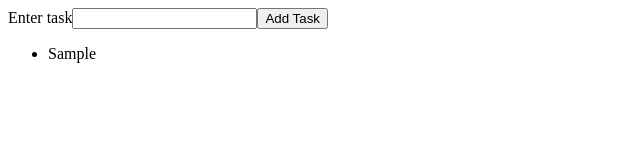
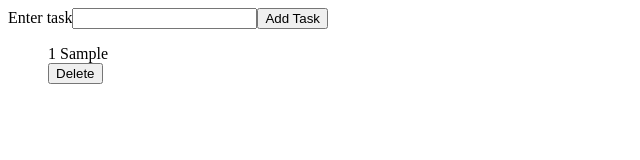
Before and after one commit to Ana-Becerril/react-test, a React (Create React App) app: page / in a window 1280 px wide. Both pictures are taken after typing "Sample" into the empty fields and a click on the button "Add Task". Shown: the top 160 px of the page, without its empty margins (0-640 px from the left). Built offline with nearby package versions, Linux system fonts and the light colour scheme.

Commit message:
I'm doing practices about React, today learned about events and state

```diff
--- a/src/App.js
+++ b/src/App.js
@@ -10,7 +10,9 @@ class App extends Component {
       task: { text: '' },
       tasks: [],
     };
+    this.deleteItem = this.deleteItem.bind(this);
   }
+
 
   handleChange = (e) => {
     this.setState({
@@ -27,6 +29,12 @@ class App extends Component {
       task: { text: '' },
     });
   };
+
+    deleteItem(index){
+  this.setState((prevState) => ({
+    tasks: prevState.tasks.filter((_, i) => i !== index)
+  }));
+}
 
   render() {
     const { task, tasks } = this.state;
@@ -47,7 +55,7 @@ class App extends Component {
             Add Task
           </button>
         </form>
-        <Overview tasks={tasks} />
+        <Overview tasks={tasks} deleteItem={this.deleteItem} />
       </div>
     );
   }
--- a/src/components/Overview.js
+++ b/src/components/Overview.js
@@ -1,12 +1,16 @@
 import React from "react";
 
-const Overview = (props) => {
-  const { tasks } = props;
+const Overview = ({tasks, deleteItem}) => {
+
 
   return (
     <ul>
-      {tasks.map((task) => {
-        return <li>{task.text}</li>;
+      {tasks.map((task, i) => {
+        return <div>
+        <div> {i+1 } {task.text}
+        <div></div>
+        <button onClick={() => deleteItem(i)}> Delete </button> </div>
+        </div>
       })}
     </ul>
   );
```
